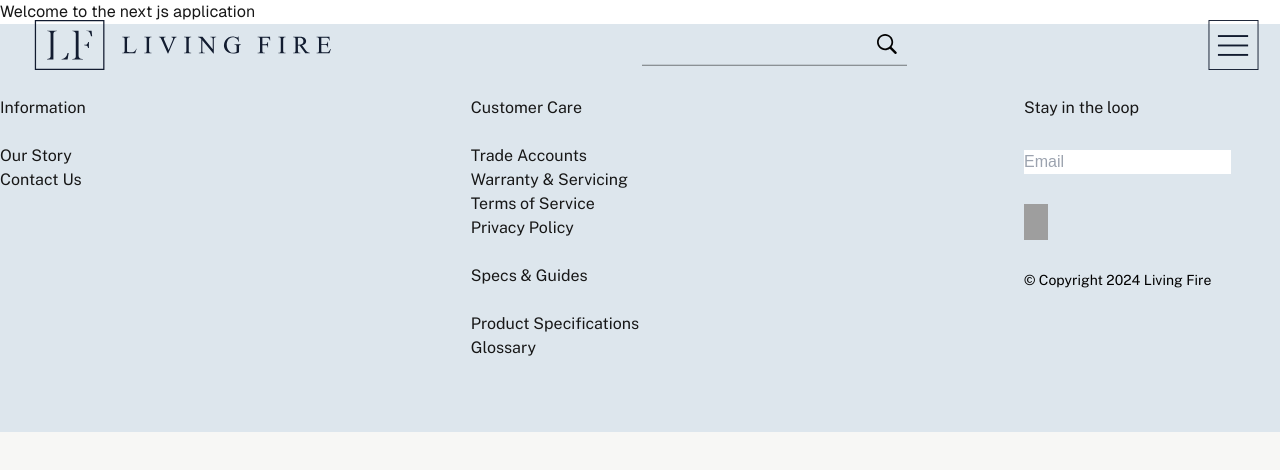
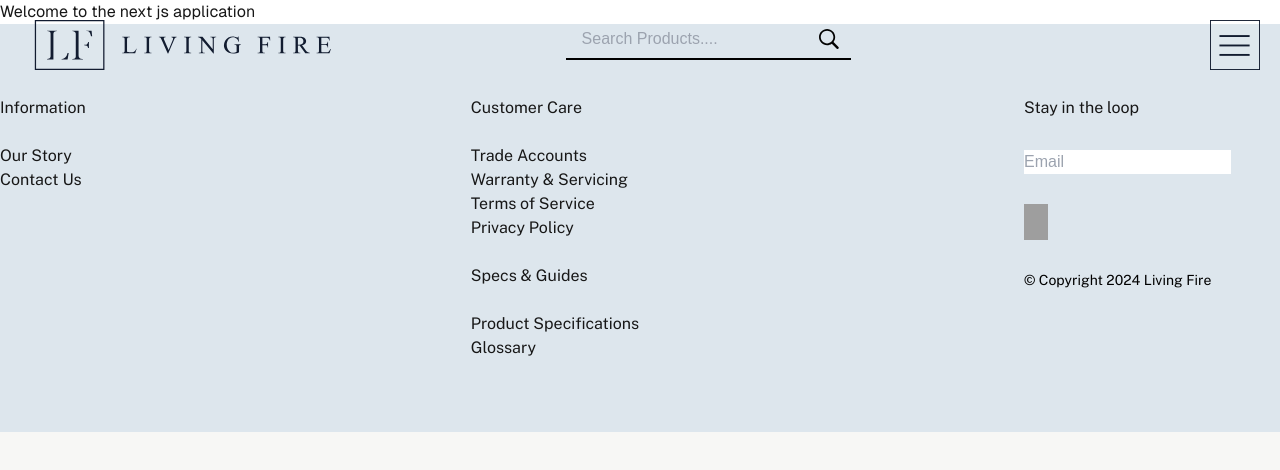
Before and after one commit to Anand-Anathur-Elangovan/living-fire, a Next.js app: page / in a window 1280 px wide. Shown: the top 470 px of the page. Built offline with nearby package versions, Linux system fonts and the light colour scheme; grey boxes are pictures that could not be loaded; a web font is replaced by a local one.

Commit message:
development

```diff
--- a/src/app/menu/Menu.jsx
+++ b/src/app/menu/Menu.jsx
@@ -12,7 +12,7 @@ import { useNavigationState } from "@/context/NavigationContext";
 import { setCookie } from "cookies-next";
 import { useRouter } from "next/navigation";
 
-const Menu = ({ setShowMenu, isFocus }) => {
+const Menu = ({ searchTextHeader, setShowMenu, isFocus }) => {
   const { setNavigationState } = useNavigationState();
   const router = useRouter();
   const [searchText, setSearchText] = useState("");
@@ -81,6 +81,12 @@ const Menu = ({ setShowMenu, isFocus }) => {
     router.push(`/home`);
   };
 
+  useEffect(() => {
+    if (searchTextHeader?.length > 1) {
+      searchRef.current.value = searchTextHeader;
+      setSearchText(searchTextHeader);
+    }
+  }, [searchTextHeader]);
   return (
     <div className="menu">
       <div className="columnclose_one">
@@ -113,7 +119,6 @@ const Menu = ({ setShowMenu, isFocus }) => {
             <div
               // className="flex px-3 bg-white border-b border-solid border-t border-r border-[#D3C6BB] rounded-r-lg"
               className="flex px-3 bg-transparent outline-none border-b-2 border-black rounded-none p-2"
-              // className="h-[40px] w-3/5 bg-transparent  outline-none border-b-2 border-black rounded-none p-4"
             >
               <Image
                 src={SearchIcon}
--- a/src/components/custom/Header/header.css
+++ b/src/components/custom/Header/header.css
@@ -76,3 +76,6 @@
   height: 100vh; /* Expand to full view height */
   opacity: 1;
 }
+.min-width-search-product {
+  min-width: 400px;
+}
--- a/src/components/custom/Header/index.js
+++ b/src/components/custom/Header/index.js
@@ -1,6 +1,6 @@
 /* eslint-disable react-hooks/exhaustive-deps */
 "use client";
-import React, { useState, useEffect } from "react";
+import React, { useState, useRef, useEffect } from "react";
 import "./header.css";
 import logo from "@/public/assets/homePage/rightSideLogo.svg";
 import searchIcon from "@/public/assets/homePage/searchIcon.svg";
@@ -9,13 +9,16 @@ import Image from "next/image";
 import Menu from "@/src/app/menu/Menu";
 import CloseIcon from "@/public/assets/menu/close.svg";
 import { useRouter } from "next/navigation";
+import SearchIcon from "@/public/assets/allProducts/searchIcon.svg";
 
 const Header = () => {
   const router = useRouter();
+  const searchRef = useRef(null);
   const [scrolled, setScrolled] = useState(false);
   const [hidden, setHidden] = useState(false);
   const [showMenu, setShowMenu] = useState(false);
   const [isFocus, setIsFocus] = useState(false);
+  const [searchTextHeader, setSearchTextHeader] = useState("");
   let lastScroll = 0;
   const handleScroll = () => {
     const currentScroll = window.pageYOffset;
@@ -61,7 +64,7 @@ const Header = () => {
             onClick={handleHomeIconClick}
           />
           <div className="custom-header-right-side-icons">
-            <Image
+            {/* <Image
               src={searchIcon}
               alt="searchIcon"
               className="custom-header-width"
@@ -69,7 +72,33 @@ const Header = () => {
                 setIsFocus(true);
                 setShowMenu(true);
               }}
-            />
+            /> */}
+            <div className="min-w-[400px] flex justify-center w-full min-width-search-product">
+              <input
+                type="text"
+                className="h-[40px] min-w-[400px] w-3/5 bg-transparent outline-none border-b-2 border-black rounded-none p-4 placeholder-white "
+                placeholder="Search Products...."
+                ref={searchRef}
+                onKeyDown={(e) => {
+                  if (e.key === "Enter") {
+                    setSearchTextHeader(searchRef.current.value);
+                    setShowMenu(true);
+                  }
+                }}
+              />
+              <div className="h-[40px] flex px-3 bg-transparent outline-none border-b-2 border-black rounded-none p-2">
+                <Image
+                  src={SearchIcon}
+                  alt="search"
+                  className="cursor-pointer"
+                  onClick={() => {
+                    setSearchTextHeader(searchRef.current.value);
+                    setShowMenu(true);
+                  }}
+                />
+              </div>
+            </div>
+
             <Image
               src={menu}
               alt="searchIcon"
@@ -90,11 +119,17 @@ const Header = () => {
               alt="Close"
               onClick={() => {
                 setShowMenu(false);
+                setSearchTextHeader("")
+
               }}
             />
           </div>
           <div className={`menu-header ${showMenu ? "active" : ""}`}>
-            <Menu setShowMenu={setShowMenu} isFocus={isFocus} />
+            <Menu
+              searchTextHeader={searchTextHeader}
+              setShowMenu={setShowMenu}
+              isFocus={isFocus}
+            />
           </div>
         </div>
       )}
```
